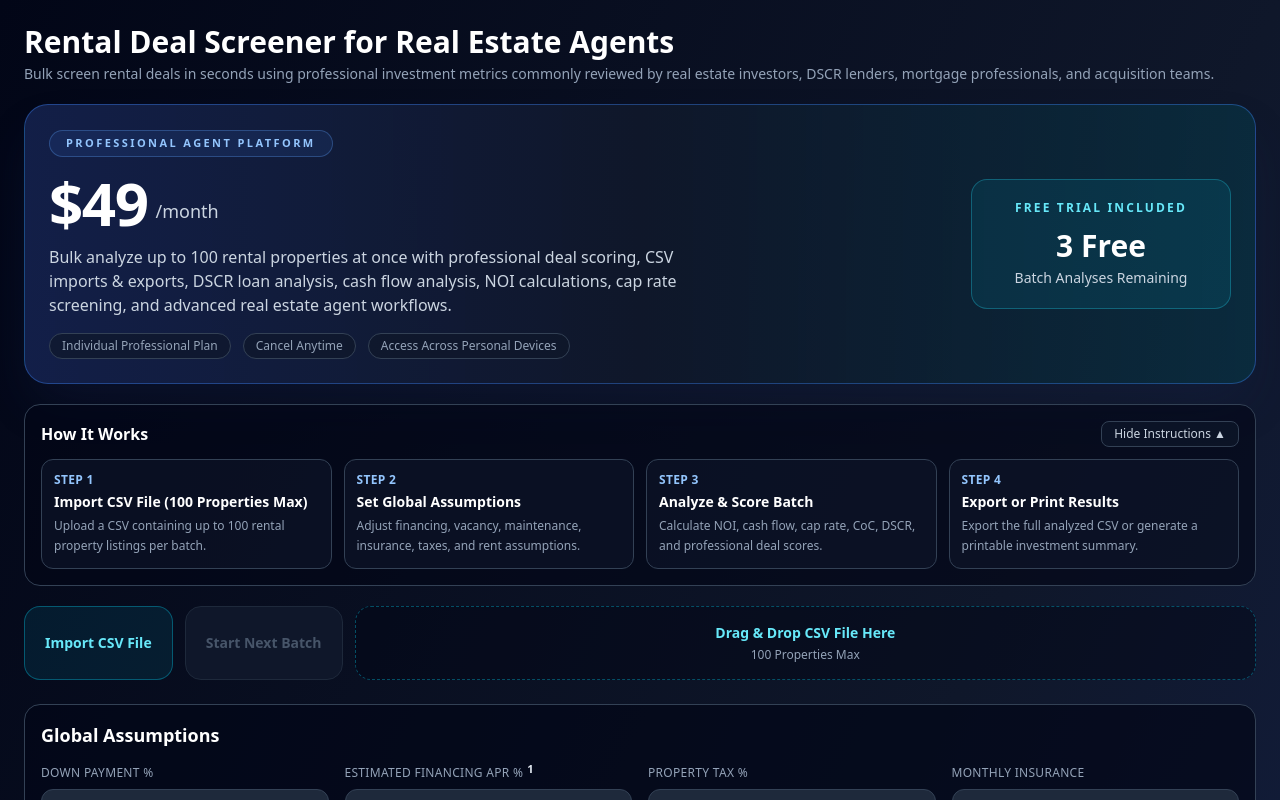
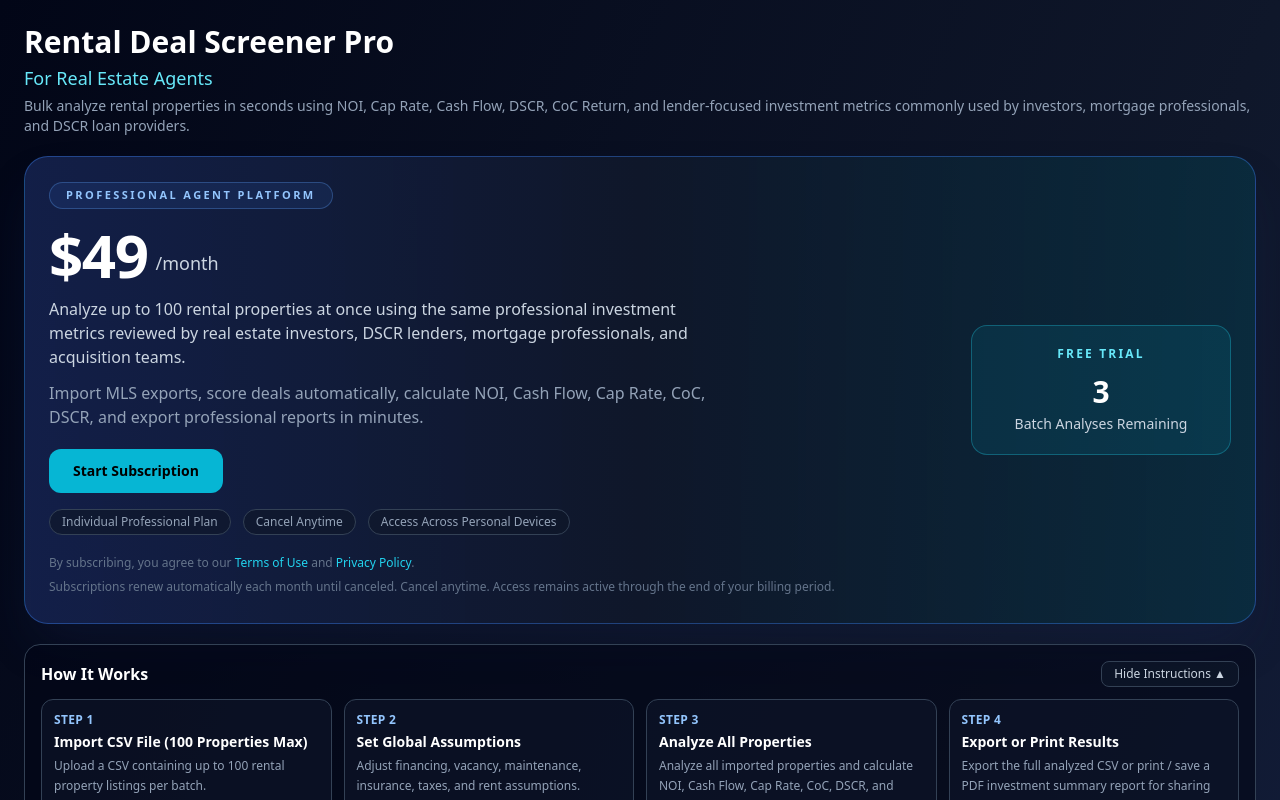
Before and after one commit to adrianr71/deal-analyzer, a React (Vite) app: page /agents in a window 1280 px wide. Shown: the top 800 px of the page. Built offline with nearby package versions, Linux system fonts and the light colour scheme.

Commit message:
MLS+few changes

```diff
--- a/src/pages/AgentV2.jsx
+++ b/src/pages/AgentV2.jsx
@@ -30,7 +30,31 @@ const TRIAL_KEY = "agent_trial_count";
 const PAID_ACCESS_VALUE = 999;
 
 const MLS_FIELD_MAP = {
-  listingId: ["listingid", "listing id", "mls", "mls #", "mls number", "ml#", "mls id", "l_num", "lnum"],
+  listingId: [
+  "listingid",
+  "listing id",
+  "mls",
+  "mls #",
+  "mls number",
+  "mlsnum",
+  "mls_num",
+  "mls id",
+  "ml#",
+  "listing number",
+  "listingnum",
+  "listing_num",
+  "list no",
+  "l_num",
+  "lnum",
+  "matrix id",
+  "matrix unique id",
+  "listingkey",
+  "system id",
+  "mls # link",
+  "mls link",
+  "listing link",
+  "property link"
+],
   status: ["standardstatus", "status", "st", "listing status", "mls status", "link st"],
   address: ["unparsedaddress", "address", "street address", "property address", "full address", "addr", "street", "str"],
   city: ["city", "city name", "locality", "town", "twn", "municipality", "muni"],
@@ -200,22 +224,91 @@ export default function App() {
       <div className="mx-auto max-w-7xl">
         <div className="mb-6 flex flex-col gap-5">
           <header>
-            <h1 className="text-3xl font-bold">Rental Deal Screener for Real Estate Agents</h1>
-            <p className="mt-1 text-sm text-slate-400">Bulk screen rental deals in seconds using professional investment metrics commonly reviewed by real estate investors, DSCR lenders, mortgage professionals, and acquisition teams.</p>
-            <div className="mt-5 overflow-hidden rounded-3xl border border-blue-500/40 bg-gradient-to-r from-blue-950/80 via-slate-900 to-cyan-950/70 p-6 shadow-2xl shadow-blue-950/30">
+            <h1 className="text-3xl font-bold">
+  Rental Deal Screener Pro
+</h1>
+
+<p className="mt-1 text-lg font-medium text-cyan-300">
+  For Real Estate Agents
+</p>
+<p className="mt-1 text-sm text-slate-400">
+  Bulk analyze rental properties in seconds using NOI,
+  Cap Rate, Cash Flow, DSCR, CoC Return, and lender-focused
+  investment metrics commonly used by investors,
+  mortgage professionals, and DSCR loan providers.
+</p>            <div className="mt-5 overflow-hidden rounded-3xl border border-blue-500/40 bg-gradient-to-r from-blue-950/80 via-slate-900 to-cyan-950/70 p-6 shadow-2xl shadow-blue-950/30">
               <div className="flex flex-col gap-6 lg:flex-row lg:items-center lg:justify-between">
                 <div>
-                  <div className="inline-flex items-center rounded-full border border-blue-400/30 bg-blue-500/10 px-4 py-1 text-[11px] font-semibold uppercase tracking-[0.22em] text-blue-300">Professional Agent Platform</div>
-                  <div className="mt-4 flex items-end gap-2"><div className="text-5xl font-black tracking-tight text-white md:text-6xl">$49</div><div className="pb-2 text-lg font-medium text-slate-300">/month</div></div>
-                  <div className="mt-3 max-w-2xl text-sm leading-7 text-slate-300 md:text-base">Bulk analyze up to 100 rental properties at once with professional deal scoring, CSV imports & exports, DSCR loan analysis, cash flow analysis, NOI calculations, cap rate screening, and advanced real estate agent workflows.</div>
-                  <div className="mt-4 flex flex-wrap items-center gap-3 text-xs text-slate-400">
+                  {!isPaid ? (
+  <>
+    <div className="inline-flex items-center rounded-full border border-blue-400/30 bg-blue-500/10 px-4 py-1 text-[11px] font-semibold uppercase tracking-[0.22em] text-blue-300">Professional Agent Platform</div>
+    <div className="mt-4 flex items-end gap-2">
+      <div className="text-5xl font-black tracking-tight text-white md:text-6xl">$49</div>
+      <div className="pb-2 text-lg font-medium text-slate-300">/month</div>
+    </div>
+  </>
+) : (
+  <>
+    <div className="inline-flex items-center rounded-full border border-green-400/30 bg-green-500/10 px-4 py-1 text-[11px] font-semibold uppercase tracking-[0.22em] text-green-300">Professional Access Active</div>
+    <div className="mt-4 text-xl font-semibold text-green-300">Subscription Active</div>
+  </>
+)}
+<div className="mt-3 max-w-2xl text-sm leading-7 text-slate-300 md:text-base">
+  Analyze up to 100 rental properties at once using the same
+  professional investment metrics reviewed by real estate investors,
+  DSCR lenders, mortgage professionals, and acquisition teams.
+</div>
+
+<div className="mt-3 max-w-2xl text-sm leading-7 text-slate-400 md:text-base">
+  Import MLS exports, score deals automatically, calculate NOI,
+  Cash Flow, Cap Rate, CoC, DSCR, and export professional reports
+  in minutes.
+</div>
+
+{!isPaid && (
+  <div className="mt-5">
+    <button
+      onClick={() => setShowUpgradeModal(true)}
+      className="rounded-xl bg-cyan-500 px-6 py-3 text-sm font-semibold text-black transition hover:bg-cyan-400"
+    >
+      Start Subscription
+    </button>
+  </div>
+)}
+
+<div className="mt-4 flex flex-wrap items-center gap-3 text-xs text-slate-400">
                     <div className="rounded-full border border-slate-700 bg-slate-900/70 px-3 py-1">Individual Professional Plan</div>
                     <div className="rounded-full border border-slate-700 bg-slate-900/70 px-3 py-1">Cancel Anytime</div>
                     <div className="rounded-full border border-slate-700 bg-slate-900/70 px-3 py-1">Access Across Personal Devices</div>
                   </div>
+
+                  <div className="mt-4 text-xs leading-6 text-slate-500">
+  By subscribing, you agree to our{" "}
+  <a href="/terms" className="text-cyan-400 hover:underline">
+    Terms of Use
+  </a>{" "}
+  and{" "}
+  <a href="/privacy" className="text-cyan-400 hover:underline">
+    Privacy Policy
+  </a>.
+  <br />
+  Subscriptions renew automatically each month until canceled.
+  Cancel anytime. Access remains active through the end of your
+  billing period.
+</div>
                 </div>
                 <div className="min-w-[260px] rounded-2xl border border-cyan-400/30 bg-cyan-500/10 p-5 text-center">
-                  {!isPaid ? <><div className="text-xs font-semibold uppercase tracking-[0.18em] text-cyan-300">Free Trial Included</div><div className="mt-3 text-3xl font-bold text-white">{remainingTrials} Free</div><div className="mt-1 text-sm text-slate-300">Batch Analyses Remaining</div></> : <><div className="text-xs font-semibold uppercase tracking-[0.18em] text-green-300">Professional Access Active</div><div className="mt-3 text-3xl font-bold text-white">Unlimited</div><div className="mt-1 text-sm text-slate-300">Monthly Batch Access</div><div className="mt-4 text-xs leading-6 text-slate-400">Your professional subscription is currently active.</div></>}
+                  {!isPaid ? <><div className="text-xs font-semibold uppercase tracking-[0.18em] text-cyan-300">
+  Free Trial
+</div>
+
+<div className="mt-3 text-3xl font-bold text-white">
+  {remainingTrials}
+</div>
+
+<div className="mt-1 text-sm text-slate-300">
+  Batch Analyses Remaining
+</div></> : <><div className="text-xs font-semibold uppercase tracking-[0.18em] text-green-300">Professional Access Active</div><div className="mt-3 text-3xl font-bold text-white">Unlimited</div><div className="mt-1 text-sm text-slate-300">Monthly Batch Access</div><div className="mt-4 text-xs leading-6 text-slate-400">Your professional subscription is currently active.</div></>}
                 </div>
               </div>
             </div>
@@ -223,7 +316,7 @@ export default function App() {
 
           <section className="rounded-2xl border border-slate-700 bg-slate-950/60 p-4 text-sm text-slate-300">
             <div className="flex items-center justify-between gap-3"><div className="text-base font-semibold text-white">How It Works</div><button type="button" onClick={() => setShowInstructions((prev) => !prev)} className="rounded-lg border border-slate-700 bg-slate-900/70 px-3 py-1 text-xs text-slate-300 transition hover:bg-slate-800 hover:text-white">{showInstructions ? "Hide Instructions ▲" : "Show Instructions ▼"}</button></div>
-            {showInstructions && <div className="mt-3 grid gap-3 md:grid-cols-2 xl:grid-cols-4"><StepCard number="1" title="Import CSV File (100 Properties Max)" description="Upload a CSV containing up to 100 rental property listings per batch." /><StepCard number="2" title="Set Global Assumptions" description="Adjust financing, vacancy, maintenance, insurance, taxes, and rent assumptions." /><StepCard number="3" title="Analyze & Score Batch" description="Calculate NOI, cash flow, cap rate, CoC, DSCR, and professional deal scores." /><StepCard number="4" title="Export or Print Results" description="Export the full analyzed CSV or generate a printable investment summary." /></div>}
+            {showInstructions && <div className="mt-3 grid gap-3 md:grid-cols-2 xl:grid-cols-4"><StepCard number="1" title="Import CSV File (100 Properties Max)" description="Upload a CSV containing up to 100 rental property listings per batch." /><StepCard number="2" title="Set Global Assumptions" description="Adjust financing, vacancy, maintenance, insurance, taxes, and rent assumptions." /><StepCard number="3" title="Analyze All Properties" description="Analyze all imported properties and calculate NOI, Cash Flow, Cap Rate, CoC, DSCR, and professional deal scores." /><StepCard number="4" title="Export or Print Results" description="Export the full analyzed CSV or print / save a PDF investment summary report for sharing and underwriting review." /></div>}
           </section>
 
           <div className="flex flex-col gap-3 lg:flex-row lg:items-stretch">
@@ -239,12 +332,12 @@ export default function App() {
         </div>
 
         <AssumptionsPanel assumptions={assumptions} setAssumptions={handleAssumptionsChange} />
-        <div className="mb-2 rounded-xl border border-blue-500/30 bg-blue-500/10 px-4 py-3 text-sm text-blue-200 print:hidden"><strong>Next Step:</strong> Fill out Global Assumptions as needed, then press <strong>Analyze Batch</strong> to process your imported properties.</div>
-        <div className="mb-6 flex flex-wrap items-center gap-3 print:hidden"><button onClick={runFreeTrialBatch} disabled={isProcessing || batchAnalyzed} className={`rounded-xl px-5 py-2.5 text-sm font-semibold transition ${isProcessing || batchAnalyzed ? "cursor-not-allowed border border-slate-700 bg-slate-800 text-slate-500" : "border border-blue-500/40 bg-blue-500/10 text-blue-200 hover:bg-blue-500/20"}`}>{isProcessing ? "Analyzing Batch..." : batchAnalyzed ? "Batch Already Analyzed" : isPaid ? "Analyze Batch" : `Click Here to Analyze Batch • ${remainingTrials} Free Batches Remaining`}</button><div className="text-sm font-medium text-slate-300">Sort Results By:</div><select value={sortBy} onChange={(event) => setSortBy(event.target.value)} className="rounded-xl border border-slate-700 bg-slate-800 px-4 py-2 text-sm text-white"><option value="score">Highest Score</option><option value="cashFlow">Highest Cash Flow</option><option value="price">Lowest Price</option></select></div>
+        <div className="mb-2 rounded-xl border border-blue-500/30 bg-blue-500/10 px-4 py-3 text-sm text-blue-200 print:hidden"><strong>Next Step:</strong> Fill out Global Assumptions as needed, then press <strong>Analyze All Properties</strong> to process your imported properties.</div>
+        <div className="mb-6 flex flex-wrap items-center gap-3 print:hidden"><button onClick={runFreeTrialBatch} disabled={isProcessing || batchAnalyzed} className={`rounded-xl px-5 py-2.5 text-sm font-semibold transition ${isProcessing || batchAnalyzed ? "cursor-not-allowed border border-slate-700 bg-slate-800 text-slate-500" : "border border-blue-500/40 bg-blue-500/10 text-blue-200 hover:bg-blue-500/20"}`}>{isProcessing ? "Analyzing Batch..." : batchAnalyzed ? "Batch Already Analyzed" : isPaid ? "Analyze All Properties" : `Click Here to Analyze All Properties • ${remainingTrials} Free Batches Remaining`}</button><div className="text-sm font-medium text-slate-300">Sort Results By:</div><select value={sortBy} onChange={(event) => setSortBy(event.target.value)} className="rounded-xl border border-slate-700 bg-slate-800 px-4 py-2 text-sm text-white"><option value="score">Highest Score</option><option value="cashFlow">Highest Cash Flow</option><option value="price">Lowest Price</option></select></div>
 
         <PrintSummary rows={sortedAnalyzedRows} assumptions={assumptions} />
         <ResultsTable isProcessing={isProcessing} rows={sortedAnalyzedRows} sampleRows={samplePreviewRows} onUpdateRent={updateRowRent} />
-        <div className="mt-6 mb-6 flex flex-wrap items-center gap-3 print:hidden"><button onClick={handleExportCSV} disabled={sortedAnalyzedRows.length === 0} className="rounded-xl border border-green-500/40 bg-green-500/10 px-4 py-2 text-sm text-green-300 transition hover:bg-green-500/20 disabled:cursor-not-allowed disabled:opacity-40">Export Full CSV Results</button><button onClick={handlePrintSummary} disabled={sortedAnalyzedRows.length === 0} className="rounded-xl border border-slate-500/40 bg-slate-500/10 px-4 py-2 text-sm text-slate-200 transition hover:bg-slate-500/20 disabled:cursor-not-allowed disabled:opacity-40">Print Investment Summary</button></div>
+        <div className="mt-6 mb-6 flex flex-wrap items-center gap-3 print:hidden"><button onClick={handleExportCSV} disabled={sortedAnalyzedRows.length === 0} className="rounded-xl border border-green-500/40 bg-green-500/10 px-4 py-2 text-sm text-green-300 transition hover:bg-green-500/20 disabled:cursor-not-allowed disabled:opacity-40">Export Full CSV Results</button><button onClick={handlePrintSummary} disabled={sortedAnalyzedRows.length === 0} className="rounded-xl border border-slate-500/40 bg-slate-500/10 px-4 py-2 text-sm text-slate-200 transition hover:bg-slate-500/20 disabled:cursor-not-allowed disabled:opacity-40">Print / Save PDF Report</button></div>
         <div className="print:hidden"><MathLogicNote onDeveloperUnlock={activateDeveloperAccess} /></div>
         <footer className="mt-12 border-t border-slate-800 pt-6 text-center text-xs text-slate-400"><div className="flex flex-wrap justify-center gap-4"><button onClick={() => setActiveLegalModal("contact")} className="transition hover:text-white">Contact</button><button onClick={() => setActiveLegalModal("support")} className="transition hover:text-white">Support</button><a href="/terms" className="transition hover:text-white">Terms</a><a href="/privacy" className="transition hover:text-white">Privacy</a><a href="/disclaimer" className="transition hover:text-white">Disclaimer</a></div><div className="mt-3">© 2026 RentalDealScreener.pro · Operated by Caribmare LLC</div></footer>
         {activeLegalModal && <LegalModal type={activeLegalModal} onClose={() => setActiveLegalModal(null)} />}
```
